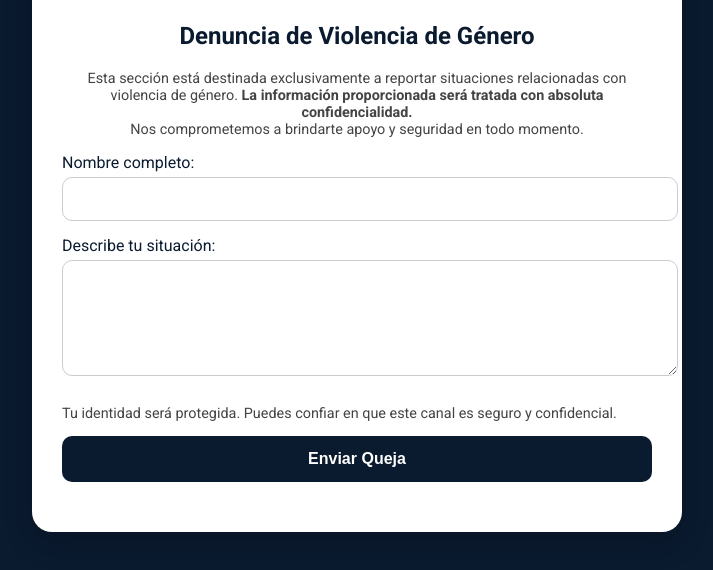
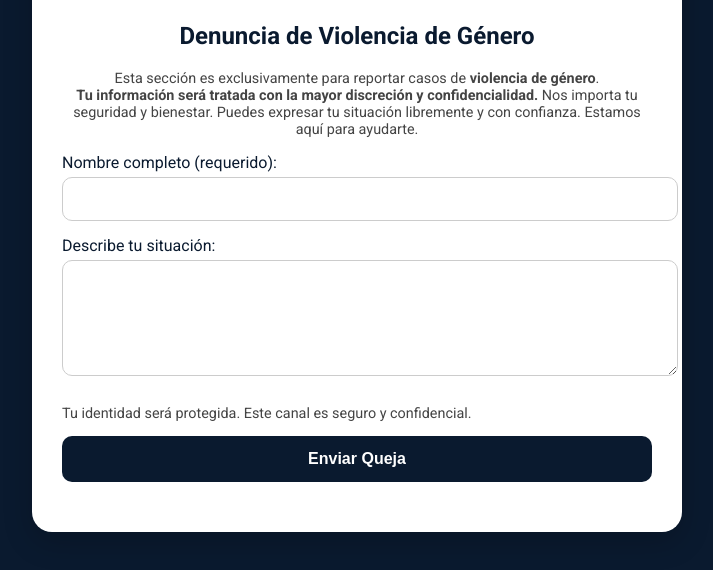
Before and after one commit to Carlos456974/Buzon, a plain HTML site: page violencia.html in a window 1280 px wide. Shown: the part 204-774 px from the top of the page, without its empty margins (283-996 px from the left). Drawn offline with Linux system fonts and the light colour scheme.

Commit message:
Update violencia.html

```diff
--- a/violencia.html
+++ b/violencia.html
@@ -2,7 +2,7 @@
 <html lang="es">
 <head>
   <meta charset="UTF-8" />
-  <title>Queja por Violencia de Género</title>
+  <title>Violencia de Género</title>
   <link rel="stylesheet" href="styles.css" />
 </head>
 <body>
@@ -10,20 +10,21 @@
     <div class="container">
       <img src="logo.jpg" alt="Logo" class="logo" />
       <h2>Denuncia de Violencia de Género</h2>
+
       <p class="descripcion">
-        Esta sección está destinada exclusivamente a reportar situaciones relacionadas con violencia de género.
-        <strong>La información proporcionada será tratada con absoluta confidencialidad.</strong><br>
-        Nos comprometemos a brindarte apoyo y seguridad en todo momento.
+        Esta sección es exclusivamente para reportar casos de <strong>violencia de género</strong>.<br>
+        <strong>Tu información será tratada con la mayor discreción y confidencialidad.</strong> Nos importa tu seguridad y bienestar.
+        Puedes expresar tu situación libremente y con confianza. Estamos aquí para ayudarte.
       </p>
 
       <form id="formViolencia">
-        <label>Nombre completo:</label>
+        <label>Nombre completo (requerido):</label>
         <input type="text" name="nombre" required />
 
         <label>Describe tu situación:</label>
         <textarea name="mensaje" rows="6" required></textarea>
 
-        <p class="anonimo">Tu identidad será protegida. Puedes confiar en que este canal es seguro y confidencial.</p>
+        <p class="anonimo">Tu identidad será protegida. Este canal es seguro y confidencial.</p>
 
         <button type="submit">Enviar Queja</button>
       </form>
@@ -36,10 +37,9 @@
     document.getElementById("formViolencia").addEventListener("submit", function (e) {
       e.preventDefault();
       const nombre = this.nombre.value;
-      const mensaje = this.mensaje.value;
-      const resultado = document.getElementById("resultado");
+      const mensaje = this.message?.value || this.mensaje?.value;
 
-      resultado.innerHTML = `
+      document.getElementById("resultado").innerHTML = `
         <div class="alerta">
           <strong>Nombre:</strong> ${nombre}<br><br>
           <blockquote>${mensaje}</blockquote>
```
